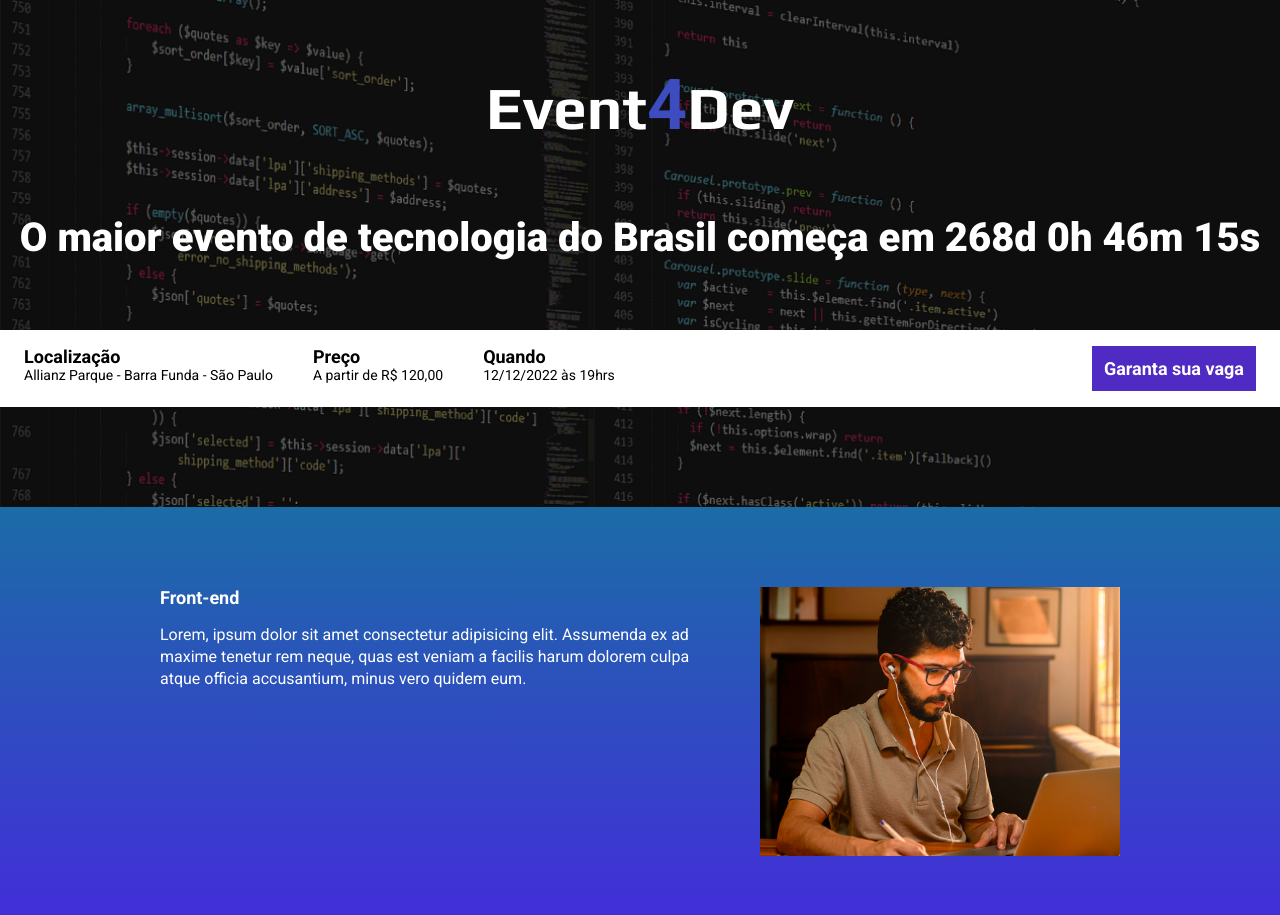
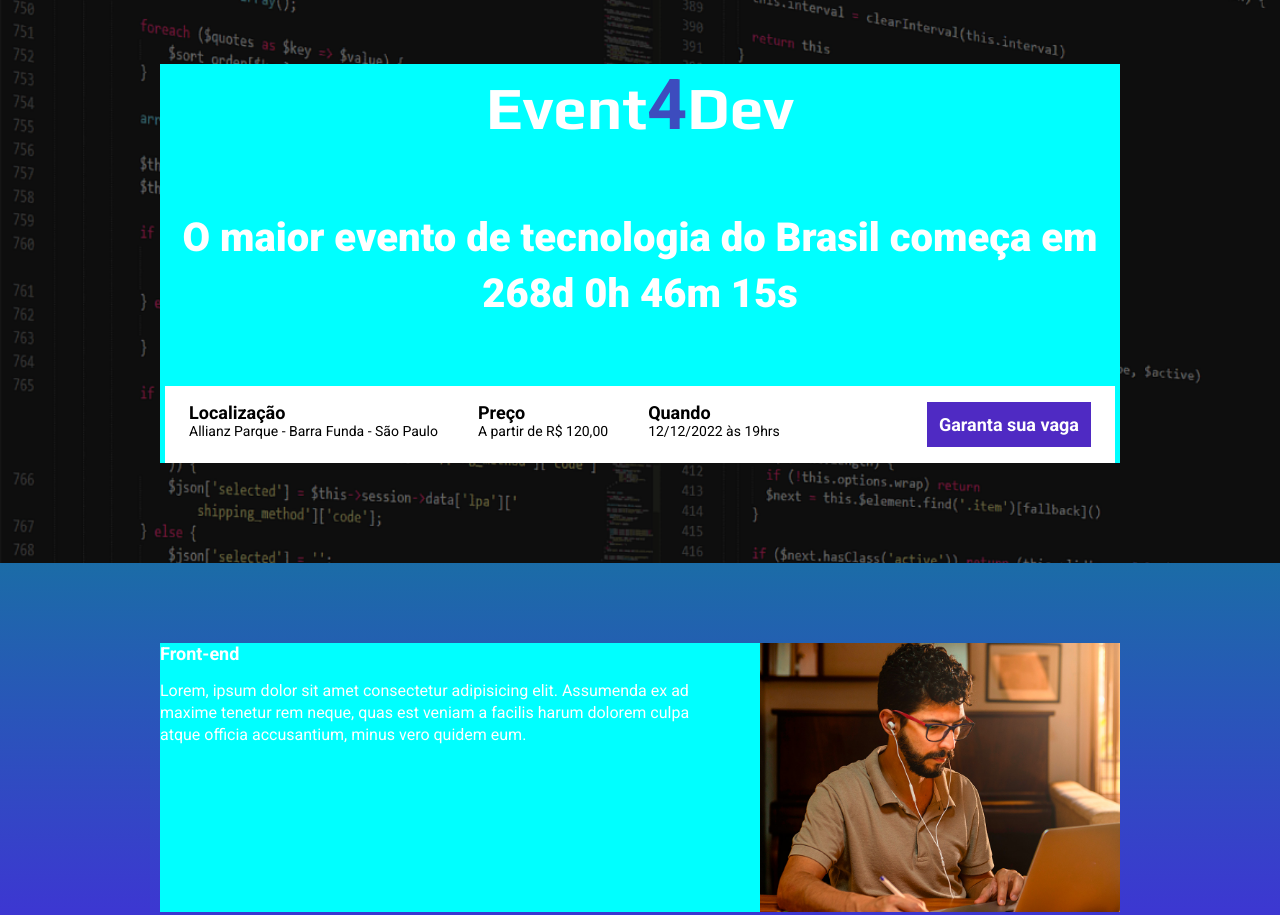
Before and after one commit to LuizFernandoDeveloper/-LandPageEventForDev-, a website built with Parcel: page src/index.html in a window 1280 px wide. Shown: the top 915 px of the page. Built offline with nearby package versions, Linux system fonts and the light colour scheme.

Commit message:
update container

```diff
--- a/src/index.html
+++ b/src/index.html
@@ -15,7 +15,7 @@
 </head>
 <body>
     <header class="hero">
-        <div class=".container">
+        <div class="container">
             <h1 class="hero__logo">
                 Event<span>4</span>Dev
             </h1>
--- a/src/styles/components/_infos_bar.scss
+++ b/src/styles/components/_infos_bar.scss
@@ -4,6 +4,8 @@
     background-color: color.$backgroundColorInfosBar;
     display: flex;
     justify-content: space-between;
+    max-width: 950px;
+    margin: 0 auto;
 
     &__infos{
         display: flex;
--- a/src/styles/main.scss
+++ b/src/styles/main.scss
@@ -10,6 +10,8 @@
     max-width: 960px;
     width: 100%;
     margin: 0 auto;
+    background-color: aqua;
+    display: block;
 
     @media (max-width: 640px){
         max-width: 80%;
```
